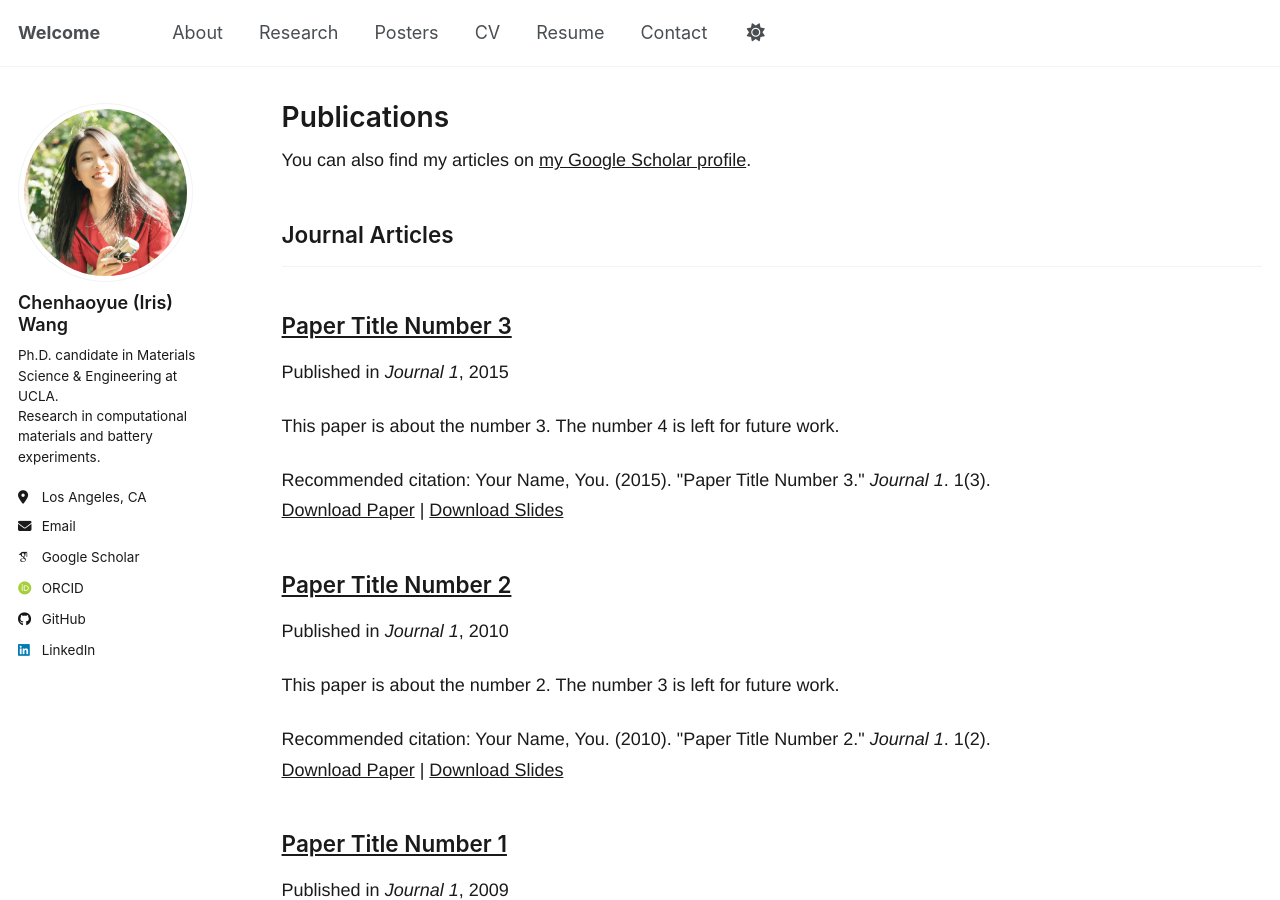
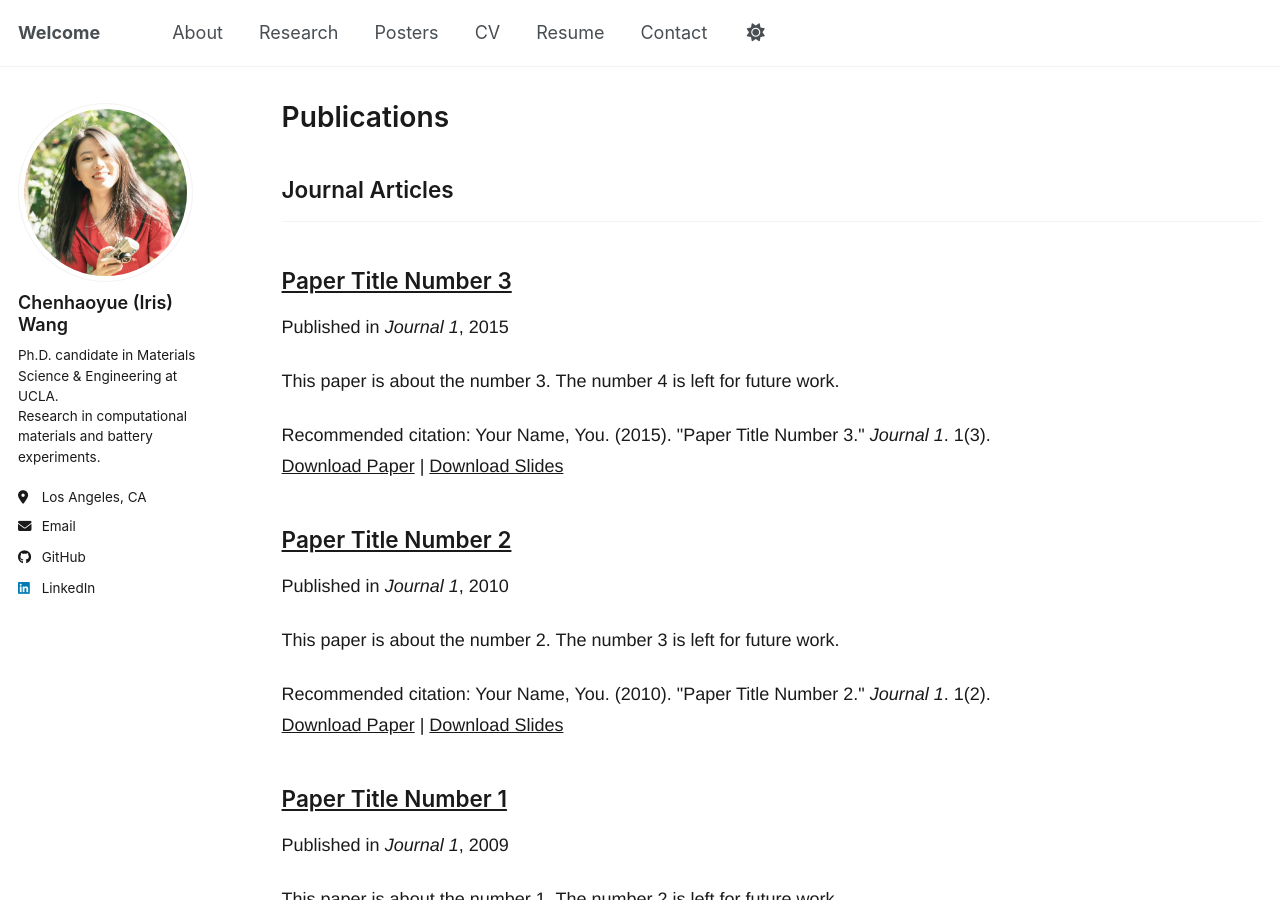
Before and after one commit to Iris-wang-233/Iris-Wang-233.github.io, a Jekyll site: the page built from _pages/publications.html, in a window 1280 px wide and 900 px high. Built offline with Jekyll 4.4.1, drawn with Linux system fonts in a browser that asks for light colours; some web fonts are replaced; a script that is not in the unit is left out; part of the change alters nothing that is shown.

Commit message:
Update _config.yml

```diff
--- a/_config.yml
+++ b/_config.yml
@@ -21,8 +21,8 @@ author:
   email: "wchy_nt@outlook.com"
   linkedin: "chenhaoyue-wang"
   github: "iris-wang-233"
-  googlescholar: "https://scholar.google.com/"
-  orcid: "https://orcid.org/"
+ # googlescholar: "https://scholar.google.com/"
+ # orcid: "https://orcid.org/"
 
 
   email: "wchy_nt@outlook.com"
```
